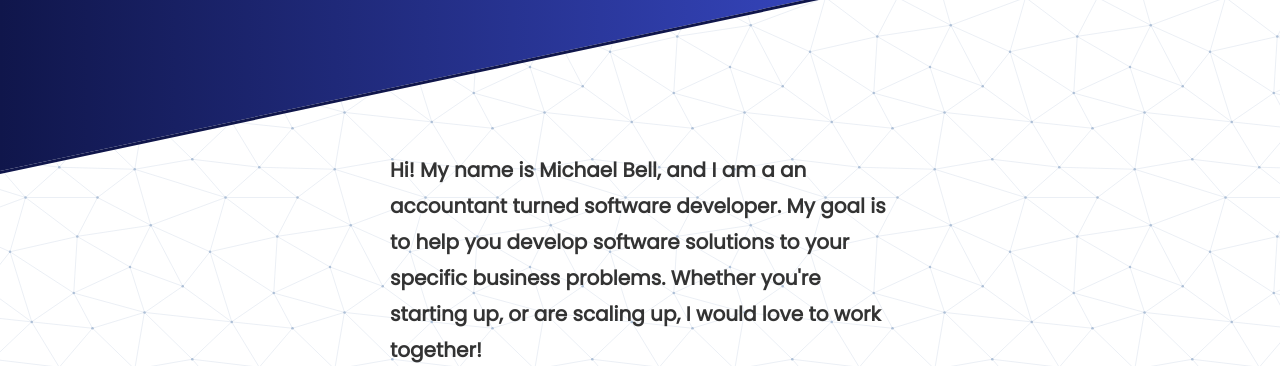
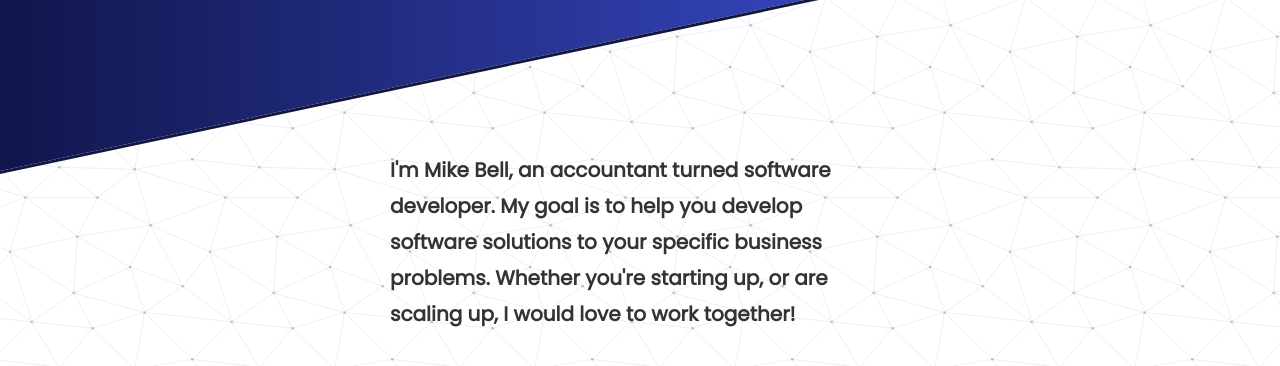
Before and after one commit to MdotB/MdotB.github.io, a plain HTML site: page index.html in a window 1280 px wide. Shown: the part 434-800 px from the top of the page. Drawn offline with nearby package versions, Linux system fonts and the light colour scheme.

Commit message:
edit down brand statement

```diff
--- a/index.html
+++ b/index.html
@@ -98,8 +98,8 @@
                         </div>
                              -->
                         <!-- <h2 id="h2-about-me" data-aos="fade-up" data-aos-easing="ease" data-aos-duration="1000">About Me</h2> -->
-                        <p id="brand-statement" data-aos="fade-up" data-aos-easing="ease" data-aos-duration="1000">Hi! My name is Michael Bell, and I am a
-                            an accountant turned software developer. My goal is to help you develop software solutions to your specific business problems.
+                        <p id="brand-statement" data-aos="fade-up" data-aos-easing="ease" data-aos-duration="1000">I'm Mike Bell, an
+                            accountant turned software developer. My goal is to help you develop software solutions to your specific business problems.
                             Whether you're starting up, or are scaling up, I would love to work together!
                         </p>
                     </section>
```
